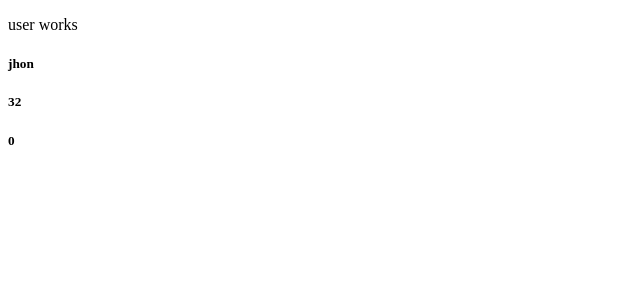
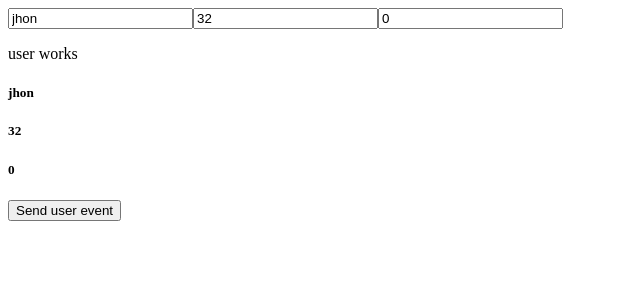
Before and after one commit to gcmanojbabu/AngularPractice-2, an Angular app: page / in a window 1280 px wide. Shown: the top 300 px of the page, without its empty margins (0-640 px from the left). Built offline with nearby package versions, Linux system fonts and the light colour scheme.

Commit message:
chore: Update

```diff
--- a/src/app/app.component.html
+++ b/src/app/app.component.html
@@ -4,4 +4,9 @@
 <h4>{{ newDate | date: "d:M" }}</h4>
 <button (click)="handleEvent()">Click</button>
 <input placeholder="hello" [(ngModel)]="title" /> -->
-<app-user [user]="userObject"></app-user>
+
+<input type="text" placeholder="user" [(ngModel)] = "userObject.name">
+<input type="text" placeholder="user" [(ngModel)] = "userObject.age">
+<input type="text" placeholder="user" [(ngModel)] = "userObject.id">
+
+<app-user [user]="userObject" (userEvent)='handleEvent($event)'></app-user>
--- a/src/app/app.component.ts
+++ b/src/app/app.component.ts
@@ -24,11 +24,8 @@ export class AppComponent {
 
   constructor(private httpService: HttpService) { }
 
-  handleEvent() {
-    this.httpService.getRequest('https://jsonplaceholder.typicode.com/todos/1')
-      .subscribe((response) => {
-        console.log('hello');
+  handleEvent(event: any) {
+    console.log(event);
 
-      });
   }
 }
--- a/src/app/user/user.component.html
+++ b/src/app/user/user.component.html
@@ -2,3 +2,4 @@
 <h5>{{ user.name }}</h5>
 <h5>{{ user.age }}</h5>
 <h5>{{ user.id }}</h5>
+<button (click)="sendUserEvent()" >Send user event</button>
--- a/src/app/user/user.component.ts
+++ b/src/app/user/user.component.ts
@@ -1,4 +1,4 @@
-import { Component, Input, OnInit } from '@angular/core';
+import { Component, EventEmitter, Input, OnInit, Output } from '@angular/core';
 
 interface UserInterface {
   name: string;
@@ -19,11 +19,18 @@ export class UserComponent implements OnInit {
   //   id: 0
   // }
   @Input() user: UserInterface;
+
+  // @Output() userEvent = new EventEmitter<UserInterface>();
+  @Output() userEvent: EventEmitter<UserInterface>
   constructor() {
+    this.userEvent=new EventEmitter<UserInterface>();
     this.user = {} as UserInterface;
   }
 
   ngOnInit(): void {
   }
 
+  sendUserEvent(): void{
+    this.userEvent.emit(this.user);
+  }
 }
```
